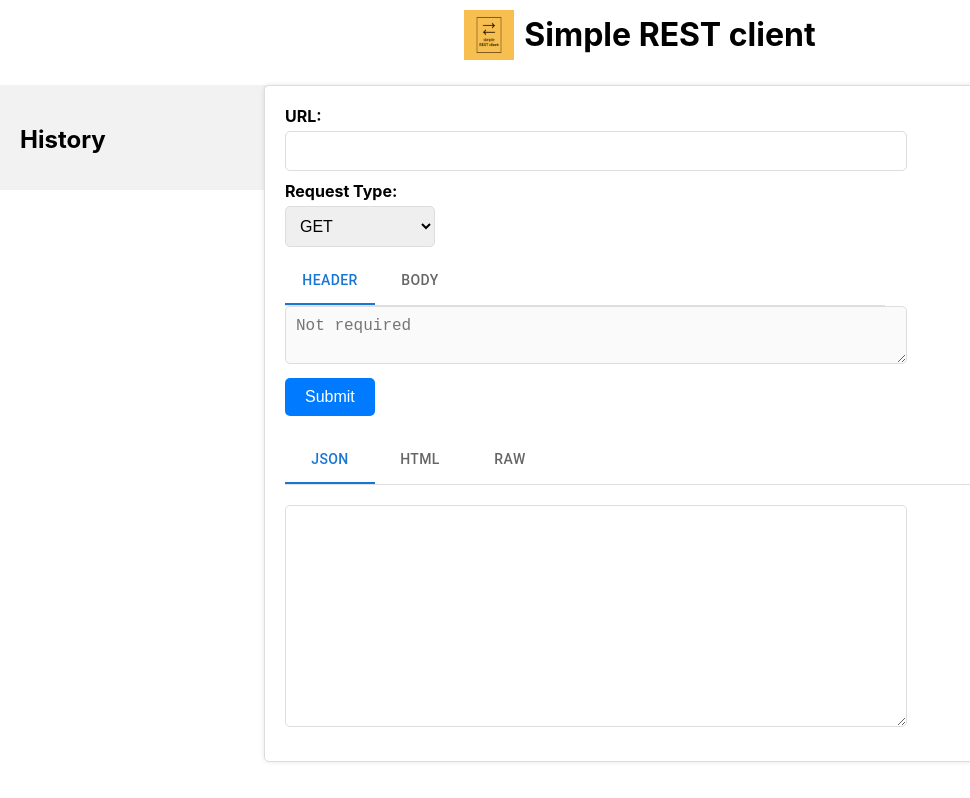
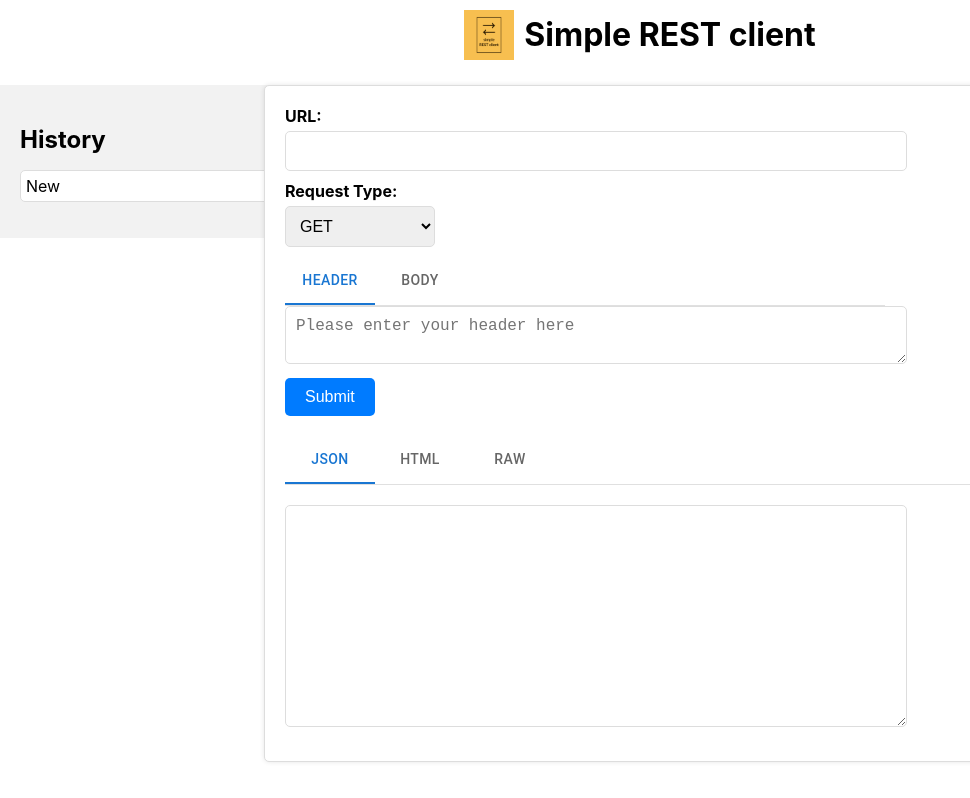
Before and after one commit to ClevercodeTech/simple-rest-client, a React (Create React App) app: page / in a window 1280 px wide. Shown: the top 798 px of the page, without its empty margins (0-970 px from the left). Built offline with nearby package versions, Linux system fonts and the light colour scheme.

Commit message:
added history

```diff
--- a/src/components/requesHeader/index.js
+++ b/src/components/requesHeader/index.js
@@ -3,14 +3,14 @@ import { useApp } from '../../contexts/appContext'
 import './styles.css'
 
 export default()=>{
-    const {headers, setHeaders,requestType} = useApp()
+    const {urlObj, setHeaders,requestType} = useApp()
 
     return(
         <div className="requestHeader-container">
           <div>
             <textarea
               id="headers"
-              value={headers}
+              value={urlObj.headers}
               onChange={(e) => setHeaders(e.target.value)}
               placeholder={(requestType === 'get')?'Not required':'Please enter your header here'}
               disabled ={requestType === 'get'}
--- a/src/components/requestJSON/index.js
+++ b/src/components/requestJSON/index.js
@@ -4,17 +4,17 @@ import './styles.css'
 
 export default () => {
 
-    const { jsonData, setJsonData, requestType } = useApp()
+    const { urlObj, setJsonData } = useApp()
 
     return (
         <div className="requestJSON-container">
             <div>
                 <textarea
                     id="json-data"
-                    value={jsonData}
+                    value={urlObj.jsonData}
                     onChange={(e) => setJsonData(e.target.value)}
-                    placeholder={(requestType !== 'post' && requestType !== 'put')?'Not required':'Please enter your body here'}
-                    disabled={(requestType !== 'post' && requestType !== 'put')}
+                    placeholder={(urlObj.requestType !== 'post' && urlObj.requestType !== 'put')?'Not required':'Please enter your body here'}
+                    disabled={(urlObj.requestType !== 'post' && urlObj.requestType !== 'put')}
                 />
             </div>
 
--- a/src/components/requestform/index.js
+++ b/src/components/requestform/index.js
@@ -6,7 +6,7 @@ import ResponseTabBar from '../responseTabBar';
 
 export default () => {
 
-  const { url, setUrl, requestType, setRequestType, headers, setHeaders, jsonData, setJsonData, response, setResponse, isLoading, setIsLoading } = useApp()
+  const { urlObj, addurlHistory,setUrl, setRequestType, setHeaders, setJsonData, setResponse, isLoading, setIsLoading } = useApp()
 
   const [items, setItems] = useState([]);
 
@@ -19,18 +19,18 @@ export default () => {
 
     setIsLoading(true);
     setResponse('');
-
+    addurlHistory()
     const requestOptions = {
-      method: requestType.toUpperCase(),
+      method: urlObj.requestType.toUpperCase(),
       headers: {
-        ...(headers && JSON.parse(headers)),
+        ...(urlObj.headers && JSON.parse(urlObj.headers)),
         'Content-Type': 'application/json'
       },
-      body: requestType === 'post' || requestType === 'put' ? jsonData : undefined
+      body: urlObj.requestType === 'post' || urlObj.requestType === 'put' ? urlObj.jsonData : undefined
     };
 
     try {
-      const response = await fetch(url, requestOptions);
+      const response = await fetch(urlObj.url, requestOptions);
       const data = await response.text();
       setResponse(data);
     } catch (error) {
@@ -48,7 +48,7 @@ export default () => {
         <input
           type="text"
           id="url"
-          value={url}
+          value={urlObj.url}
           onChange={(e) => setUrl(e.target.value)}
           required
         />
@@ -56,7 +56,7 @@ export default () => {
         <label htmlFor="request-type">Request Type:</label>
         <select
           id="request-type"
-          value={requestType}
+          value={urlObj.requestType}
           onChange={(e) => setRequestType(e.target.value)}
           required
         >
--- a/src/components/responseViewer/index.js
+++ b/src/components/responseViewer/index.js
@@ -3,12 +3,12 @@ import parse from 'html-react-parser';
 
 import './styles.css'
 export default ({ viewType }) => {
-    const { response } = useApp()
-    let responseText = response
+    const { urlObj } = useApp()
+    let responseText = urlObj.response
     switch (viewType) {
         case "JSON":
             try {
-                const parsedData = JSON.parse(response);
+                const parsedData = JSON.parse(urlObj.response);
                 responseText = JSON.stringify(parsedData, null, 2); // Format with 2 spaces
             } catch (error) {
             }
--- a/src/components/sidebar/index.js
+++ b/src/components/sidebar/index.js
@@ -1,15 +1,18 @@
 import React from 'react';
 import './styles.css'
-export default ({ history, onSelectHistory }) => {
+import { useApp } from '../../contexts/appContext';
+export default () => {
+
+    const {urlHistory,onSelectHistory} = useApp()
     return (
         <div className="history-sidebar">
             <h2>History</h2>
             <ul>
-                {history.map((entry, index) => (
+                {urlHistory?urlHistory.map((entry, index) => (
                     <li key={index} onClick={() => onSelectHistory(entry)}>
                         {entry.url}
                     </li>
-                ))}
+                )):<li>New </li>}
             </ul>
         </div>
     );
--- a/src/contexts/appContext.js
+++ b/src/contexts/appContext.js
@@ -4,6 +4,8 @@ import React, { createContext, useContext, useState } from "react";
 const AppContext = createContext();
 
 export const AppProvider = ({ children }) => {
+
+    const storedurlHistory = JSON.parse(localStorage.getItem('urlHistory'));
 
     const [isLoading, setIsLoading] = useState(false);
     const [urlObj, setUrlObj] = useState({
@@ -13,7 +15,8 @@ export const AppProvider = ({ children }) => {
         jsonData: '',
         response: ''
     });
-    const [urlHistory, setUHistory] = useState([]);
+
+    const [urlHistory, setUHistory] = useState(storedurlHistory);
 
     const setUrl = (val) => {
         setUrlObj({ ...urlObj, url: val },)
@@ -31,9 +34,37 @@ export const AppProvider = ({ children }) => {
         setUrlObj({ ...urlObj, response: val },)
     }
 
+    const addurlHistory = () => {
+        let newArray = []
+        if(urlHistory!=null){
+             newArray = [...urlHistory.filter((item) => item.url != urlObj.url), urlObj]
+        } else{
+            newArray =[urlObj]
+        }
+        setUHistory(newArray)
+        localStorage.setItem('urlHistory', JSON.stringify(newArray));
+    }
 
+    const removeurlHistory = (val) => {
+        let newArray = []
+
+        if(urlHistory!=null){
+            newArray = [...urlHistory.filter((item) => item.url != urlObj.url)]
+       }
+        setUHistory(newArray)
+        localStorage.setItem('urlHistory', JSON.stringify(newArray));
+    }
+    const onSelectHistory = (val) => {
+
+        if (val.url != undefined && val.url != "") {
+            addurlHistory()
+            setUrlObj(val)
+        }
+
+
+    }
     return (
-        <AppContext.Provider value={{ ...urlObj, setUrl, setRequestType,  setHeaders,  setJsonData,  setResponse, isLoading, setIsLoading }}>
+        <AppContext.Provider value={{ urlObj, urlHistory, addurlHistory, removeurlHistory, onSelectHistory, setUrl, setRequestType, setHeaders, setJsonData, setResponse, isLoading, setIsLoading }}>
             {children}
         </AppContext.Provider>
     );
```
